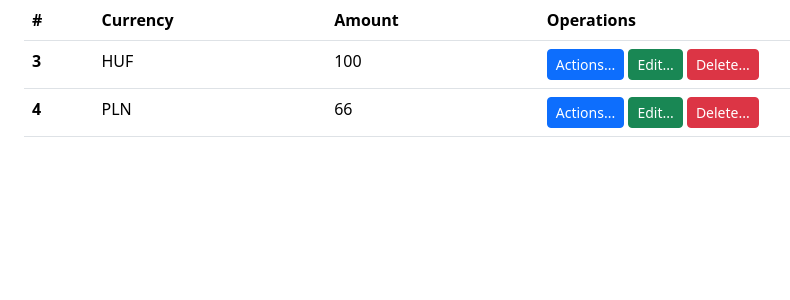
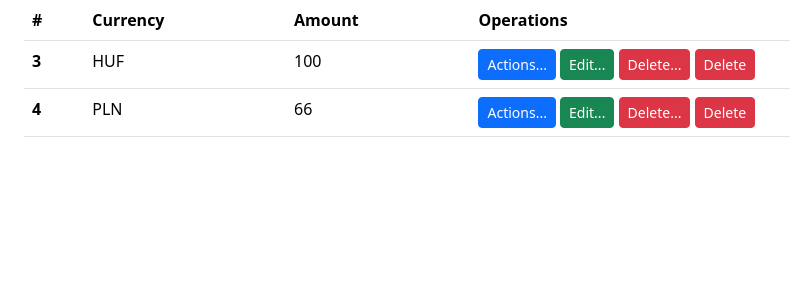
Before and after one commit to rajkonkret/Bootcamp-10-05-2025-web, a Flask app: page /history in a window 1280 px wide. Shown: the part 56-356 px from the top of the page, without its empty margins (58-848 px from the left). Run offline with Flask 3, Linux system fonts and the light colour scheme; data comes from the database, SQL or seed files in the repository; both versions use the stored data as it was after the commit.

Commit message:
[17 24] update modal

```diff
--- a/web5_bootstrap/templates/history.html
+++ b/web5_bootstrap/templates/history.html
@@ -16,7 +16,7 @@
   <div class="modal-dialog">
     <div class="modal-content">
       <div class="modal-header">
-        <h1 class="modal-title fs-5" id="exampleModalLabel">Modal title</h1>
+        <h1 class="modal-title fs-5" id="exampleModalLabel">This entry will be deleted</h1>
         <button type="button" class="btn-close" data-bs-dismiss="modal" aria-label="Close"></button>
       </div>
       <div class="modal-body" id="idDeleteModalBody">
@@ -25,7 +25,7 @@
       <div class="modal-footer">
           <form action="" method="GET" id="confirmDeleteForm">
                <button type="button" class="btn btn-secondary" data-bs-dismiss="modal">Close</button>
-               <button type="button" class="btn btn-danger">Save changes</button>
+               <button type="button" class="btn btn-danger">Delete</button>
           </form>
       </div>
     </div>
@@ -51,7 +51,15 @@
                         <a href="#" class="btn btn-primary btn-sm" role="button">Actions...</a>
                         <a href="#" class="btn btn-success btn-sm" role="button">Edit...</a>
                         <a href="{{ url_for('delete_transaction', transaction_id=transaction.id) }}"
-                           class="btn btn-danger btn-sm" role="button">Delete...</a>
+                           class="btn btn-danger btn-sm" role="button">Delete...
+                        </a>
+                        <a type="button" class="btn btn-danger btn-sm delete-confirm" data-bs-toggle="modal"
+                           data-bs-target="#confirmDeleteModal"
+                        data-desc="{{ 'Delete transaction for {} {}?'.format(transaction.amount,
+                                                                        transaction.currency) }}"
+                        >
+                            Delete
+                        </a>
                     </td>
                 </tr>
         {% endfor %}
```
Also changed, not shown: web5_bootstrap/data/cantor.db.
